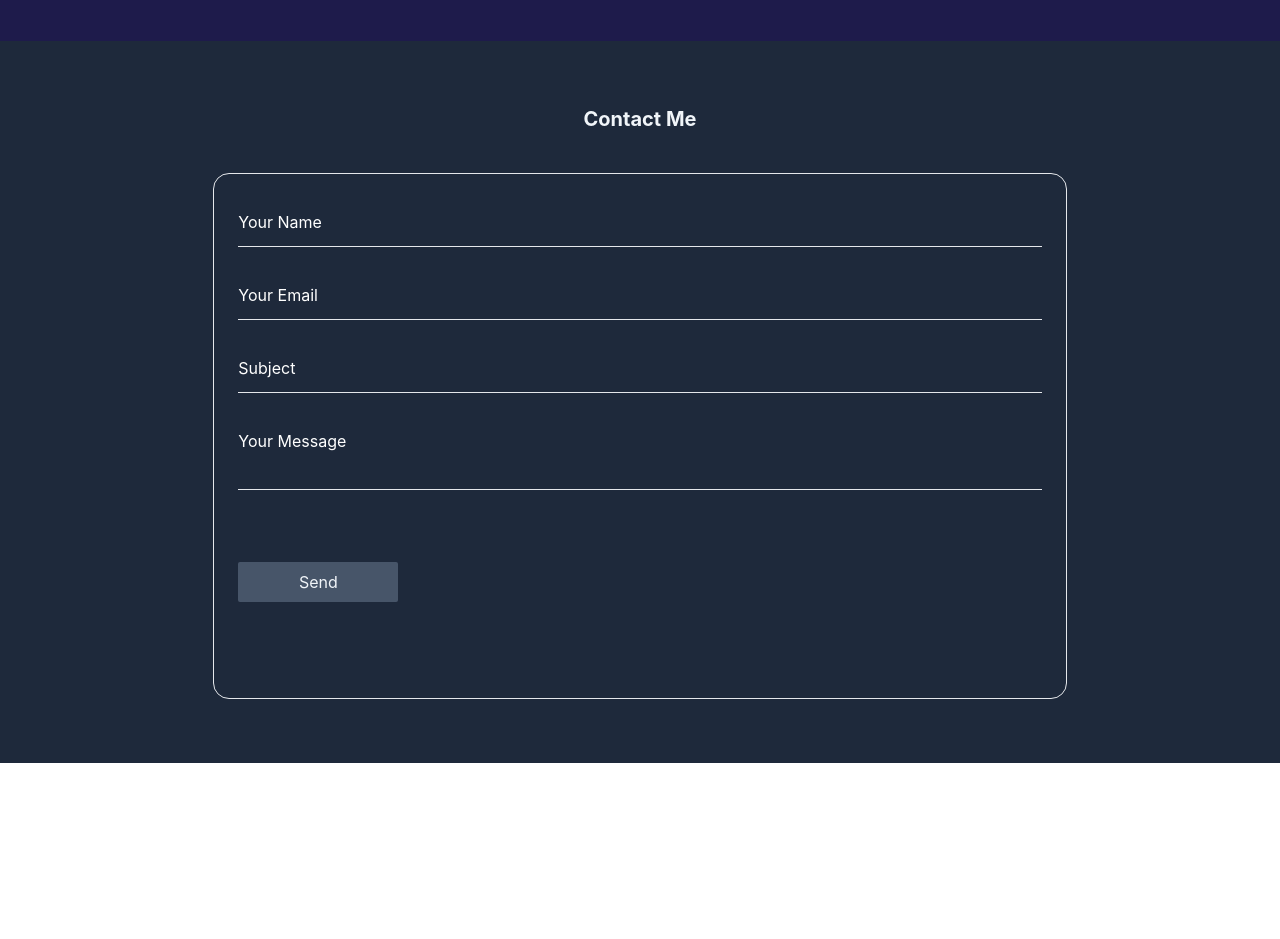
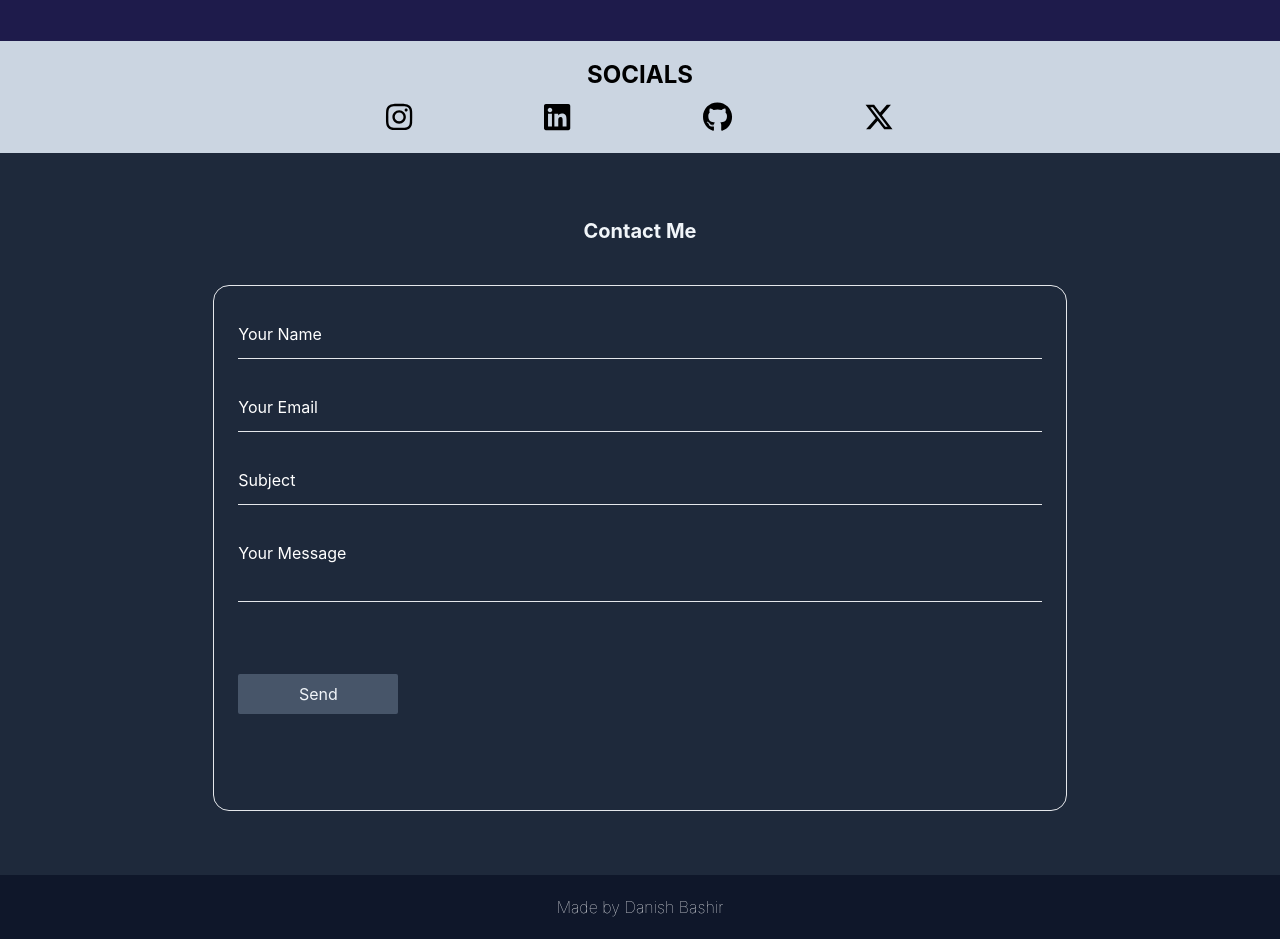
Before and after one commit to DanishSofii/portfolioV3, a React (Create React App) app: page / in a window 1280 px wide. Shown: the part 1839-2778 px from the top of the page. Before the commit the page ends 2602 px from the top, so only its background shows below. Built offline with nearby package versions, Linux system fonts and the light colour scheme.

Commit message:
added socials page and footer

```diff
--- a/package.json
+++ b/package.json
@@ -3,6 +3,7 @@
   "version": "0.1.0",
   "private": true,
   "dependencies": {
+    "@fortawesome/fontawesome-free": "^6.5.1",
     "@fortawesome/fontawesome-svg-core": "^6.5.1",
     "@fortawesome/free-brands-svg-icons": "^6.5.1",
     "@fortawesome/free-solid-svg-icons": "^6.5.1",
--- a/src/App.js
+++ b/src/App.js
@@ -4,6 +4,8 @@ import Contact from './components/Contact';
 import Projects from './components/Projects';
 import Skills from './components/Skills';
 import BackToTop from './components/BackToTop';
+import Socials from './components/Socials';
+import Footer from './components/Footer';
 
 function App() {
 
@@ -13,7 +15,9 @@ function App() {
      <AboutComponent/>
      <Skills/>
      <Projects/>
+     <Socials/>
      <Contact/>
+     <Footer/>
     </div>
 
   )
--- /dev/null
+++ b/src/components/Footer.jsx
@@ -0,0 +1,11 @@
+import React from 'react';
+
+const Footer = () => {
+  return (
+    <div className='flex justify-center items-center bg-slate-900 h-[4rem]'>
+      <h2 className='text-slate-50 font-thin' >Made by Danish Bashir</h2>
+    </div>
+  );
+}
+
+export default Footer;
--- a/src/components/Menu.jsx
+++ b/src/components/Menu.jsx
@@ -43,6 +43,11 @@ const Menu = () => {
               </Link>
             </li>
             <li className="text-white h-8 border-b border-b-slate-500 mb-4 hover:border-b-orange-400">
+              <Link to="socials" smooth={true} duration={500} offset={-50} onClick={handleItemClick}>
+                Socials
+              </Link>
+            </li>
+            <li className="text-white h-8 border-b border-b-slate-500 mb-4 hover:border-b-orange-400">
               <Link to="contact" smooth={true} duration={500} offset={-50} onClick={handleItemClick}>
                 Contact
               </Link>
--- a/src/components/Skills.jsx
+++ b/src/components/Skills.jsx
@@ -7,7 +7,7 @@ function Skills() {
             <div>
                 <ul className="flex justify-around align-center flex-wrap" >
                 {skills.map((skill,index)=>(
-                    <li key={index} className="text-slate-50 flex justify-center items-center flex-wrap font-thin w-[5rem] m-[0.5rem] h-10 md:m-[1rem] md:h-12 md:w-20 bg-slate-700 border border-slate-50 outline-none rounded-sm hover:bg-slate-600">{skill}</li>
+                    <li key={index} className="text-slate-50 flex justify-center items-center flex-wrap font-thin w-[5rem] m-[0.5rem] h-10 md:m-[1rem] md:h-12 md:w-20 bg-slate-700 border border-slate-50 outline-none rounded-sm hover:bg-slate-600 gradient-border">{skill}</li>
                 ))}
                 </ul>
             </div>
--- /dev/null
+++ b/src/components/Socials.jsx
@@ -0,0 +1,21 @@
+import React from 'react';
+import { FontAwesomeIcon } from '@fortawesome/react-fontawesome';
+import { faInstagram, faLinkedin , faXTwitter,faGithub } from '@fortawesome/free-brands-svg-icons';
+
+const Socials = () => {
+  return (
+    <div>
+      <div id='socials' className="socailsContainer w-full flex flex-col justify-center h-[7rem] items-center bg-slate-300">
+        <h2 className=' text-2xl mb-2 font-bold'>SOCIALS</h2>
+        <ul className='w-3/6 flex justify-around'>
+            <li className=' text-3xl cursor-pointer hover:text-orange-400 '><a href="https://www.instagram.com/danish.bashir_/" target='_blank'><FontAwesomeIcon icon={faInstagram}/></a></li>
+            <li className=' text-3xl cursor-pointer hover:text-orange-400 '><a href="https://in.linkedin.com/in/danish-sofi-184318234?trk=public_profile_browsemap" target='_blank'><FontAwesomeIcon icon={faLinkedin}/></a></li>
+            <li className=' text-3xl cursor-pointer hover:text-orange-400 '><a href="https://github.com/DanishSofii" target='_blank'><FontAwesomeIcon icon={faGithub}/></a></li>
+            <li className=' text-3xl cursor-pointer hover:text-orange-400 '><a href="https://twitter.com/DanishBashir_?t=pKWFeJooAqUr6efxCp0-Iw&s=08" target='_blank'><FontAwesomeIcon icon={faXTwitter}/></a></li>
+        </ul>
+      </div>
+    </div>
+  );
+}
+
+export default Socials;
--- a/src/index.css
+++ b/src/index.css
@@ -13,7 +13,13 @@ body {
   -webkit-font-smoothing: antialiased;
   -moz-osx-font-smoothing: grayscale;
 }
+.gradient-border {
 
+  border-width: 1px; /* Adjust the border width as needed */
+  border-style: solid;
+  border-image: linear-gradient(to right, #ff8a00,#01ccff, #e52e71, #006aff); /* Adjust gradient colors */
+  border-image-slice: 1; /* Make the whole border area covered by the gradient */
+}
 code {
   font-family: source-code-pro, Menlo, Monaco, Consolas, 'Courier New',
     monospace;
```
Also changed, not shown: 1 other file (tests, documents, lock files or other folders).
